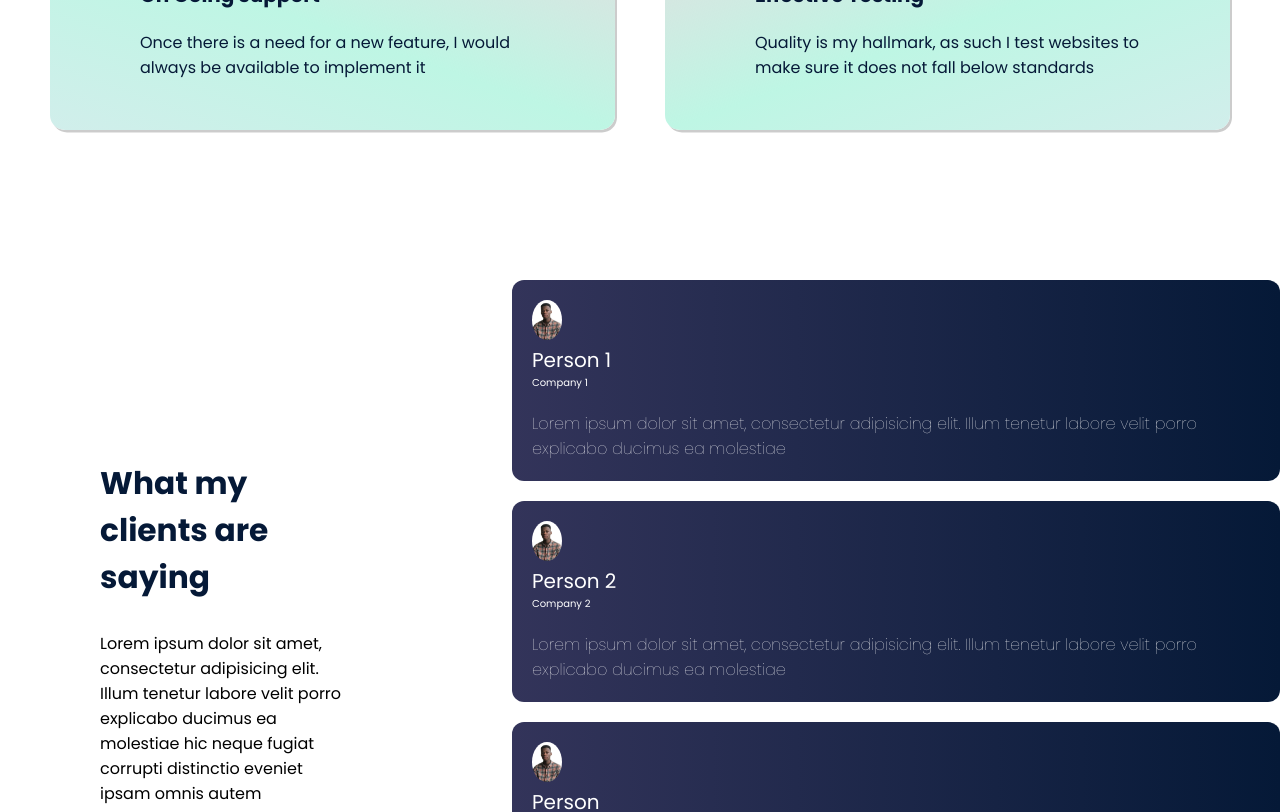
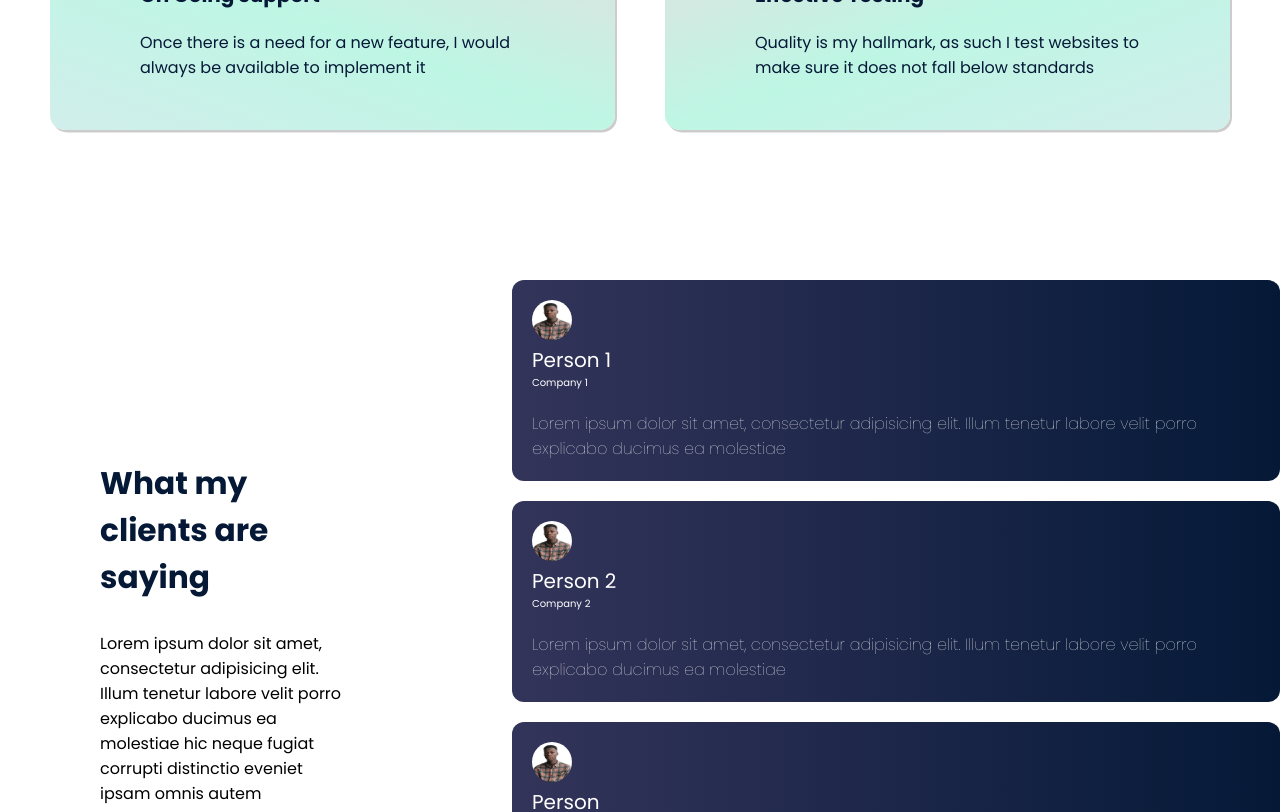
Before and after one commit to pandasoft0/react-portfolio, a React (Create React App) app: page / in a window 1280 px wide. Shown: the part 1442-2254 px from the top of the page. Built offline with nearby package versions, Linux system fonts and the light colour scheme.

Commit message:
fix: Add width to image

```diff
--- a/src/components/Testimonial/TestimonialElements.js
+++ b/src/components/Testimonial/TestimonialElements.js
@@ -114,6 +114,7 @@ export const Testimonial3 = styled.figure`
 
 export const TestimonialImage = styled.img`
     height: 4rem;
+    width: 4rem;
     border-radius: 50%;
 `
 
```
